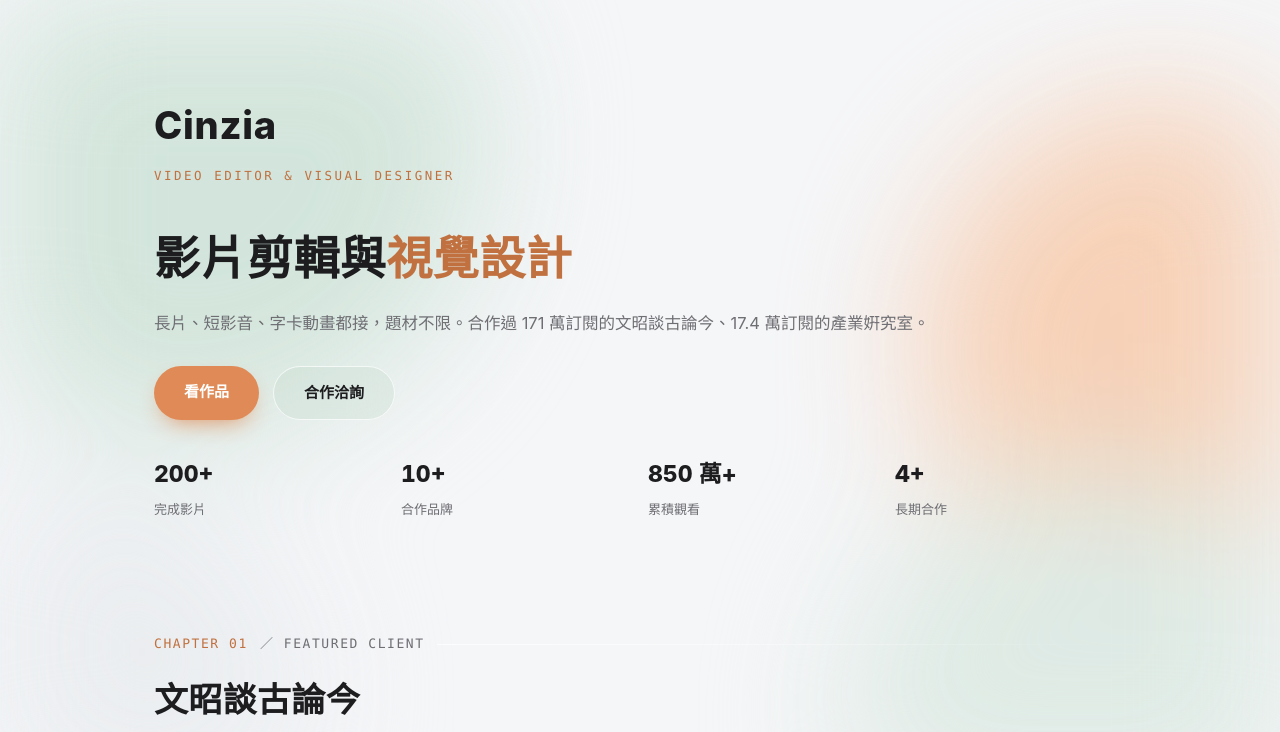
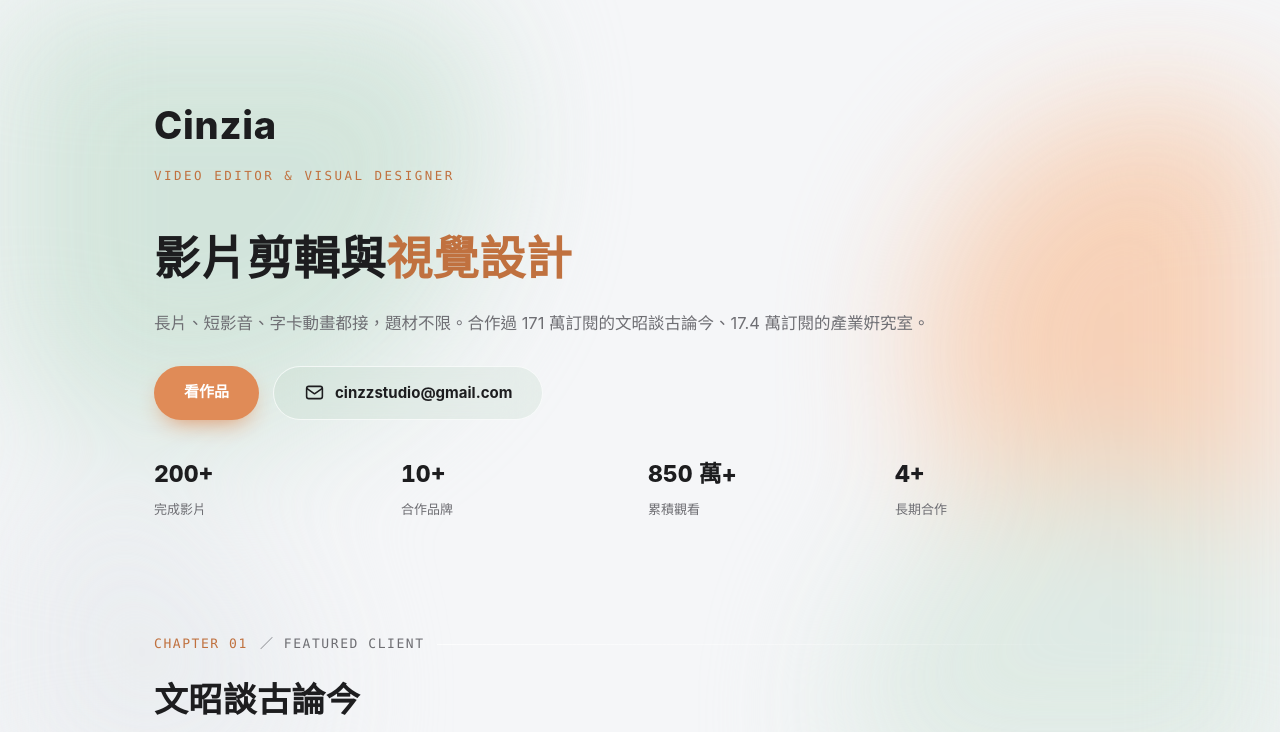
Before and after one commit to xin1106-zhang/cinzz-portfolio, a plain HTML site: page index.html in a window 1280 px wide. Shown: the top 732 px of the page. Drawn offline with Linux system fonts and the light colour scheme.

Commit message:
主視覺按鈕改為顯示信箱
- 「合作洽詢」按鈕換成信封圖示＋cinzzstudio@gmail.com，與底部聯絡按鈕同款

Co-Authored-By: Claude Fable 5.2 <noreply@anthropic.com>

```diff
--- a/index.html
+++ b/index.html
@@ -440,7 +440,7 @@ footer{font-family:var(--mono);font-size:clamp(9px,2.6vw,12px);color:var(--ink-2
   <p class="hero-sub">長片、短影音、字卡動畫都接，題材不限。合作過 171 萬訂閱的文昭談古論今、17.4 萬訂閱的產業姸究室。</p>
   <div class="hero-cta">
     <a class="btn btn-solid" href="#works">看作品</a>
-    <a class="btn btn-ghost" href="mailto:cinzzstudio@gmail.com">合作洽詢</a>
+    <a class="btn btn-ghost btn-mail" href="mailto:cinzzstudio@gmail.com" aria-label="來信洽詢 cinzzstudio@gmail.com"><svg viewBox="0 0 24 24" fill="none" stroke="currentColor" stroke-width="1.8" stroke-linecap="round" stroke-linejoin="round"><rect x="3" y="5" width="18" height="14" rx="2.5"/><path d="M3.5 7.5 12 13.5l8.5-6"/></svg>cinzzstudio@gmail.com</a>
   </div>
 
   <div class="stats glass">
```
Also changed, not shown: portfolio.html (+1 -1 lines), portfolio_final.html (+1 -1 lines).
